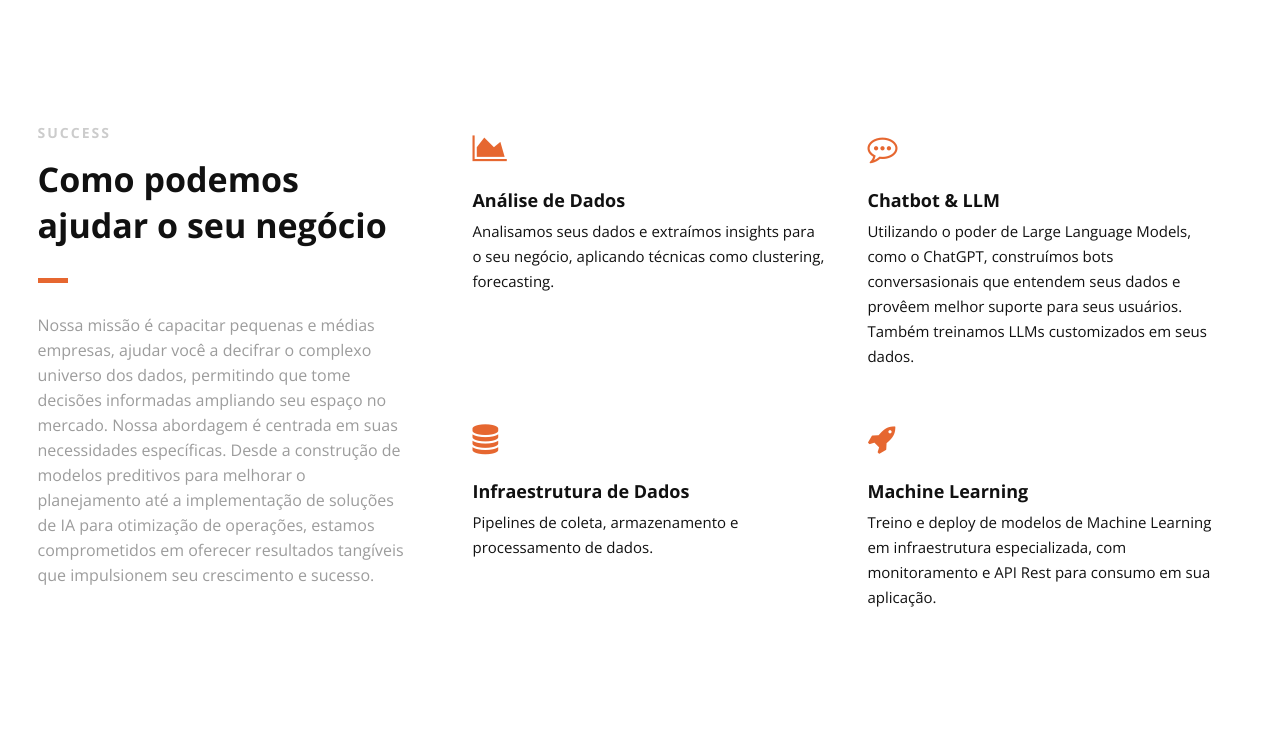
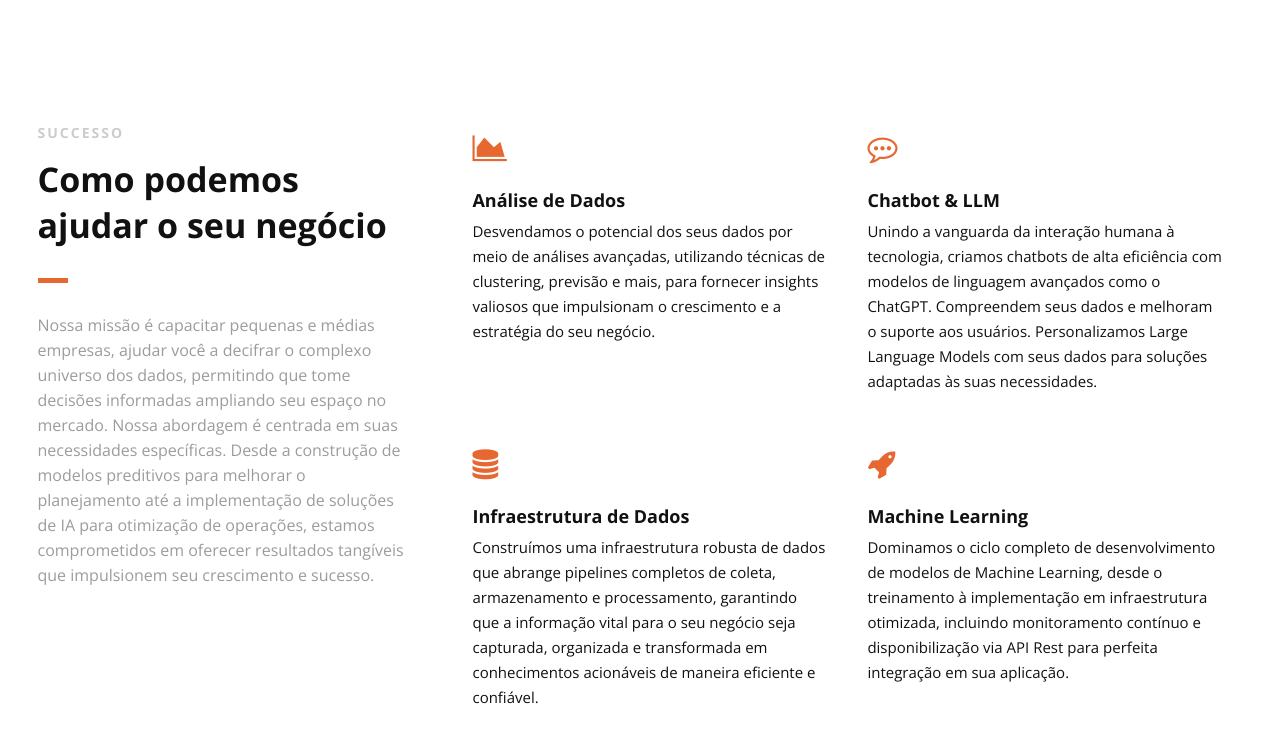
Before and after one commit to pqsr2/pqsr2.github.io, a plain HTML site: page index.html in a window 1280 px wide. Shown: the part 810-1547 px from the top of the page. Drawn offline with nearby package versions, Linux system fonts and the light colour scheme.

Commit message:
Update descriptions and fiz IG link

```diff
--- a/index.html
+++ b/index.html
@@ -115,9 +115,9 @@
                             <!-- <li>
                                 <a href="#gallery">Gallery</a>
                             </li> -->
-                            <li>
+                            <!-- <li>
                                 <a href="#services">Serviços</a>
-                            </li>
+                            </li> -->
                             <!-- <li>
                                 <a href="#testimonials">Testimonials</a>
                             </li> -->
@@ -167,7 +167,7 @@
 
                 <div class="col-3">
                     <div class="section-heading">
-                        <h3>SUCCESS</h3>
+                        <h3>SUCCESSO</h3>
                         <h2 class="section-title">Como podemos ajudar o seu negócio</h2>
                         <p class="section-subtitle">Nossa missão é capacitar pequenas e médias empresas,
                             ajudar você a decifrar o complexo universo dos dados,
@@ -191,7 +191,9 @@
                         <!--Icon Block Description-->
                         <div class="icon-block-description">
                             <h4>Análise de Dados</h4>
-                            <p>Analisamos seus dados e extraímos insights para o seu negócio, aplicando técnicas como clustering, forecasting.</p>
+                            <p>Desvendamos o potencial dos seus dados por meio de análises avançadas,
+                                utilizando técnicas de clustering, previsão e mais, para fornecer
+                                insights valiosos que impulsionam o crescimento e a estratégia do seu negócio.</p>
                         </div>
                     </div>
                     <!--End of Icon Block-->
@@ -205,8 +207,10 @@
                         <!--Icon Block Description-->
                         <div class="icon-block-description">
                             <h4>Chatbot &amp; LLM </h4>
-                            <p>Utilizando o poder de Large Language Models, como o ChatGPT, construímos bots conversasionais que entendem seus dados e provêem melhor suporte
-                                para seus usuários. Também treinamos LLMs customizados em seus dados.
+                            <p>Unindo a vanguarda da interação humana à tecnologia,
+                                 criamos chatbots de alta eficiência com modelos de linguagem avançados como o ChatGPT.
+                                Compreendem seus dados e melhoram o suporte aos usuários.
+                                Personalizamos Large Language Models com seus dados para soluções adaptadas às suas necessidades.
                             </p>
                         </div>
                     </div>
@@ -221,7 +225,10 @@
                         <!--Icon Block Description-->
                         <div class="icon-block-description">
                             <h4>Infraestrutura de Dados</h4>
-                            <p>Pipelines de coleta, armazenamento e processamento de dados.</p>
+                            <p>Construímos uma infraestrutura robusta de dados que
+                                abrange pipelines completos de coleta, armazenamento e processamento,
+                                garantindo que a informação vital para o seu negócio seja capturada,
+                                organizada e transformada em conhecimentos acionáveis de maneira eficiente e confiável.</p>
                         </div>
                     </div>
                     <!--End of Icon Block-->
@@ -235,7 +242,10 @@
                         <!--Icon Block Description-->
                         <div class="icon-block-description">
                             <h4>Machine Learning</h4>
-                            <p>Treino e deploy de modelos de Machine Learning em infraestrutura especializada, com monitoramento e API Rest para consumo em sua aplicação.</p>
+                            <p>Dominamos o ciclo completo de desenvolvimento de modelos de Machine Learning,
+                                desde o treinamento à implementação em infraestrutura otimizada,
+                                incluindo monitoramento contínuo e disponibilização via API Rest
+                                para perfeita integração em sua aplicação.</p>
                         </div>
                     </div>
                     <!--End of Icon Block-->
@@ -361,7 +371,7 @@
                     </a>
                 </li>
                 <li>
-                    <a target="_blank" title="Instagram" href="http://www.instagram.com/username">
+                    <a target="_blank" title="Instagram" href="https://www.instagram.com/pqsr2ai/">
                         <i class="fa fa-instagram fa-1x"></i><span>Instagram</span>
                     </a>
                 </li>
```
